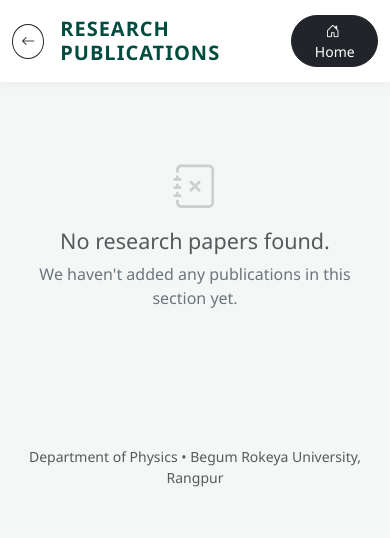
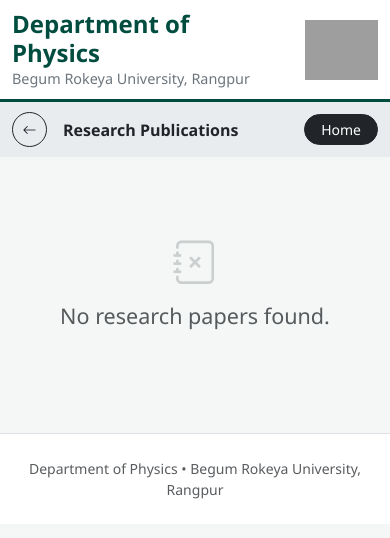
Before and after one commit to Quant-Siam/Physics-Website-BRUR, a Flask app: page /research in a window 390 px wide. Shown: the top 538 px of the page. Run offline with Flask 3, Linux system fonts and the light colour scheme; data that the repository does not hold is empty; grey boxes are pictures that could not be loaded.

Commit message:
First commit - fixed logo and research view

```diff
--- a/app.py
+++ b/app.py
@@ -23,7 +23,7 @@ class Member(db.Model):
     field_interest = db.Column(db.String(200))
     position_work = db.Column(db.String(100))
     expertise = db.Column(db.String(200))
-    student_id = db.Column(db.String(50), unique=True) # Unique ID Constraint
+    student_id = db.Column(db.String(50), unique=True)
     reg_no = db.Column(db.String(50))
     batch = db.Column(db.String(20))
     area_interest = db.Column(db.String(200))
@@ -57,9 +57,9 @@ def all_notices():
 
 @app.route('/research')
 def research():
-    # ডেটাবেস থেকে সব রিসার্চ পেপার নিয়ে আসা (নতুনটি আগে থাকবে)
+    # এখানে আপনার ফাইলের নাম অনুযায়ী 'research.html' করে দেওয়া হয়েছে
     researches = Research.query.order_by(Research.id.desc()).all()
-    return render_template('research_view.html', researches=researches)
+    return render_template('research.html', researches=researches)
 
 @app.route('/login', methods=['GET', 'POST'])
 def login():
@@ -86,7 +86,6 @@ def add_member():
         s_id = request.form.get('student_id')
         category = request.form.get('category')
 
-        # ডুপ্লিকেট আইডি চেক
         if s_id and s_id.strip():
             existing = Member.query.filter_by(student_id=s_id.strip()).first()
             if existing:
@@ -135,19 +134,28 @@ def add_research():
 @app.route('/delete_member/<int:id>')
 def delete_member(id):
     if session.get('logged_in'):
-        m = Member.query.get(id); db.session.delete(m); db.session.commit()
+        m = Member.query.get(id)
+        if m:
+            db.session.delete(m)
+            db.session.commit()
     return redirect(url_for('admin'))
 
 @app.route('/delete_notice/<int:id>')
 def delete_notice(id):
     if session.get('logged_in'):
-        n = Notice.query.get(id); db.session.delete(n); db.session.commit()
+        n = Notice.query.get(id)
+        if n:
+            db.session.delete(n)
+            db.session.commit()
     return redirect(url_for('admin'))
 
 @app.route('/delete_research/<int:id>')
 def delete_research(id):
     if session.get('logged_in'):
-        r = Research.query.get(id); db.session.delete(r); db.session.commit()
+        r = Research.query.get(id)
+        if r:
+            db.session.delete(r)
+            db.session.commit()
     return redirect(url_for('admin'))
 
 @app.route('/explore/<type>')
@@ -182,8 +190,7 @@ def logout():
     session.clear()
     return redirect(url_for('home'))
 
-with app.app_context():
-    db.create_all()
-
 if __name__ == '__main__':
+    with app.app_context():
+        db.create_all()
     app.run(debug=True)
--- a/templates/research.html
+++ b/templates/research.html
@@ -3,46 +3,98 @@
 <head>
     <meta charset="UTF-8">
     <meta name="viewport" content="width=device-width, initial-scale=1.0">
-    <title>Research Publications | Physics BRUR</title>
+    <title>Research Papers | Physics BRUR</title>
     <link href="https://cdn.jsdelivr.net/npm/bootstrap@5.3.0/dist/css/bootstrap.min.css" rel="stylesheet">
+    <link rel="stylesheet" href="https://cdn.jsdelivr.net/npm/bootstrap-icons@1.11.0/font/bootstrap-icons.css">
     <style>
-        .research-item { border-bottom: 1px solid #dee2e6; padding: 20px 0; }
-        .research-item:last-child { border-bottom: none; }
-        .journal-name { color: #28a745; font-style: italic; font-weight: 500; }
-        .authors { color: #6c757d; font-size: 0.95rem; }
+        :root { --primary-color: #004d40; --secondary-color: #ffc107; }
+        body { background-color: #f4f7f6; font-family: 'Segoe UI', sans-serif; }
+
+        /* Logo Section Matching Home */
+        .logo-section { background: white; padding: 10px 0; border-bottom: 3px solid var(--primary-color); }
+        .dept-title { color: var(--primary-color); font-weight: bold; font-size: 1.5rem; margin: 0; }
+        .univ-name { font-size: 0.9rem; color: #6c757d; margin: 0; }
+        .brur-logo-sm { height: 60px; width: auto; }
+
+        /* Navigation Styling */
+        .back-nav { background: #e9ecef; padding: 10px 0; margin-bottom: 30px; }
+        .research-card {
+            border: none;
+            border-left: 5px solid var(--primary-color);
+            border-radius: 12px;
+            background: white;
+            transition: all 0.3s ease;
+        }
+        .research-card:hover { transform: translateX(5px); box-shadow: 0 10px 25px rgba(0,0,0,0.08) !important; }
+        .journal-tag { font-size: 0.85rem; color: #00796b; font-weight: 600; background: #e0f2f1; padding: 4px 12px; border-radius: 20px; }
+        .btn-read { background-color: var(--primary-color); border: none; padding: 8px 20px; border-radius: 50px; font-weight: 600; color: white; text-decoration: none; display: inline-block; }
     </style>
 </head>
-<body class="bg-light">
+<body>
 
-<div class="container py-5">
-    <div class="card shadow-sm p-4 p-md-5">
-        <h2 class="text-center mb-5 fw-bold text-primary">Research Publications</h2>
+<div class="logo-section shadow-sm">
+    <div class="container">
+        <div class="row align-items-center">
+            <div class="col-9 col-md-10 text-start">
+                <h1 class="dept-title">Department of Physics</h1>
+                <p class="univ-name">Begum Rokeya University, Rangpur</p>
+            </div>
+            <div class="col-3 col-md-2 text-end">
+                <img src="https://upload.wikimedia.org/wikipedia/en/3/30/Begum_Rokeya_University_Logo.png" alt="BRUR Logo" class="brur-logo-sm img-fluid">
+            </div>
+        </div>
+    </div>
+</div>
 
-        <div class="research-list">
+<nav class="back-nav">
+    <div class="container d-flex align-items-center justify-content-between">
+        <div class="d-flex align-items-center">
+            <a href="/" class="btn btn-outline-dark btn-sm rounded-circle d-flex align-items-center justify-content-center" style="width: 35px; height: 35px;">
+                <i class="bi bi-arrow-left"></i>
+            </a>
+            <span class="ms-3 fw-bold text-dark">Research Publications</span>
+        </div>
+        <a href="/" class="btn btn-dark btn-sm rounded-pill px-3">Home</a>
+    </div>
+</nav>
+
+<div class="container mb-5">
+    <div class="row">
         {% for r in researches %}
-            <div class="research-item">
-                <h5 class="fw-bold mb-1">{{ r.title }}</h5>
-                <div class="authors mb-2">Authors: {{ r.authors }}</div>
-                <div class="d-flex flex-wrap gap-3 align-items-center">
-                    <span class="journal-name">{{ r.journal }}</span>
-                    <span class="badge bg-secondary">{{ r.publication_date }}</span>
+        <div class="col-md-12 mb-4">
+            <div class="card research-card shadow-sm p-3 p-md-4">
+                <div class="card-body">
+                    <div class="d-flex justify-content-between align-items-start mb-2">
+                        <h5 class="card-title fw-bold text-dark">{{ r.title }}</h5>
+                        <span class="text-muted small d-none d-md-inline-block">
+                            <i class="bi bi-calendar3 me-1"></i> {{ r.publication_date }}
+                        </span>
+                    </div>
+                    <p class="mb-3"><strong>Authors:</strong> {{ r.authors }}</p>
+                    <div class="d-flex flex-column flex-md-row justify-content-between align-items-md-center gap-3 mt-4 border-top pt-3">
+                        <span class="journal-tag"><i class="bi bi-journal-bookmark-fill me-1"></i> {{ r.journal }}</span>
                         {% if r.paper_link %}
-                    <a href="{{ r.paper_link }}" target="_blank" class="btn btn-link btn-sm p-0">Read Paper →</a>
+                        <a href="{{ r.paper_link }}" target="_blank" class="btn-read">Read Paper <i class="bi bi-box-arrow-up-right ms-2"></i></a>
                         {% endif %}
+                    </div>
+                </div>
             </div>
         </div>
         {% endfor %}
 
         {% if not researches %}
-            <p class="text-center text-muted">No research papers listed yet.</p>
+        <div class="col-12 text-center py-5">
+            <i class="bi bi-journal-x display-1 text-muted opacity-25"></i>
+            <h4 class="text-muted mt-3">No research papers found.</h4>
+        </div>
         {% endif %}
     </div>
 </div>
 
-    <div class="text-center mt-4">
-        <a href="/" class="btn btn-secondary">Back to Home</a>
-    </div>
-</div>
+<footer class="text-center py-4 bg-white border-top">
+    <p class="text-muted small mb-0">Department of Physics &bull; Begum Rokeya University, Rangpur</p>
+</footer>
 
+<script src="https://cdn.jsdelivr.net/npm/bootstrap@5.3.0/dist/js/bootstrap.bundle.min.js"></script>
 </body>
 </html>
```
Also changed, not shown: templates/index.html (+6 -3 lines), templates/logo-section.html (+8 -7 lines), static/images/brur_logo.png (added). Lines whose indentation alone changed are shown as unchanged.
